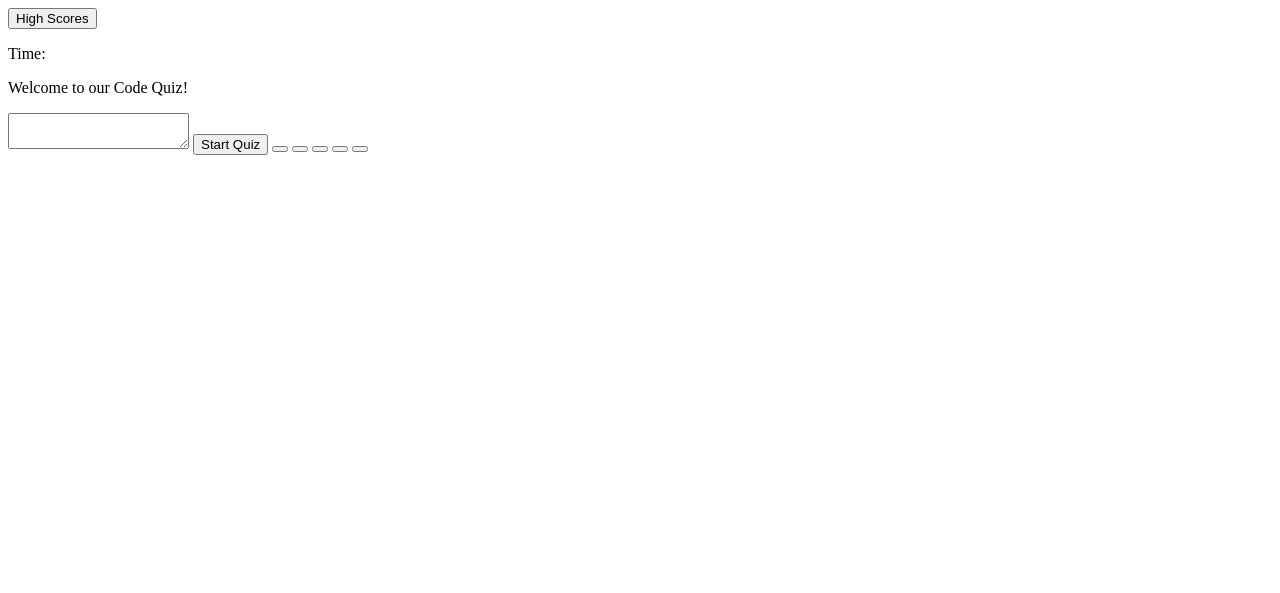
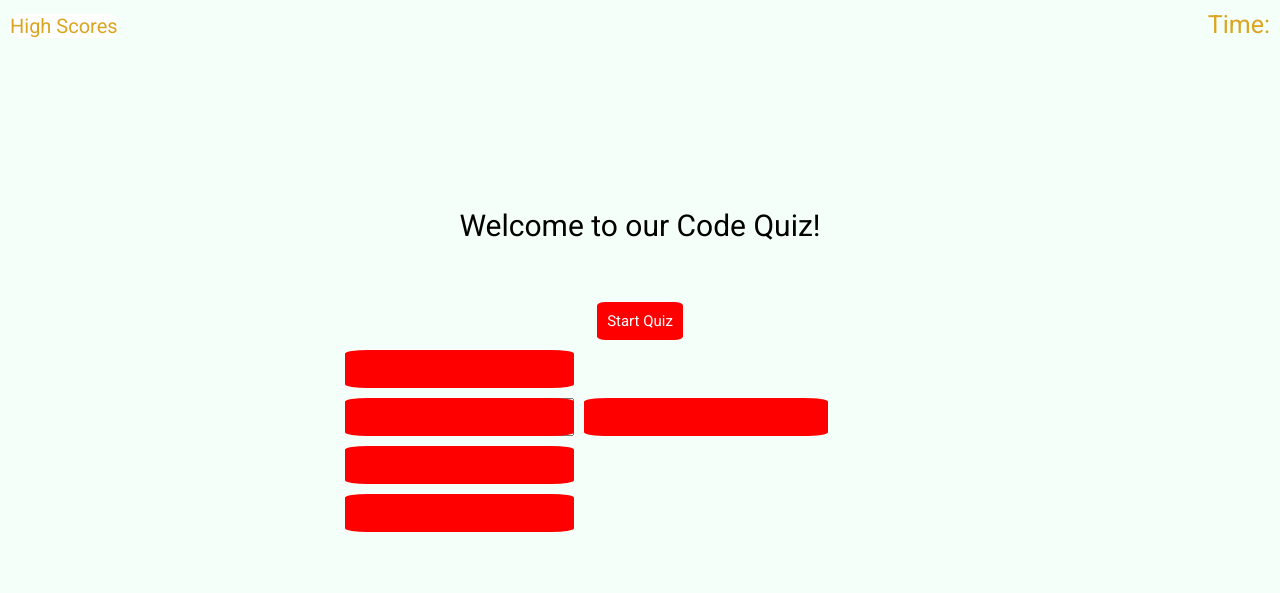
Before and after one commit to zmirza0/Code-Quiz, a plain HTML site: page index.html in a window 1280 px wide. Drawn offline with Linux system fonts and the light colour scheme.

Commit message:
added css

```diff
--- a/css/style.css
+++ b/css/style.css
@@ -0,0 +1,354 @@
+* {
+    margin: 0;
+    padding: 0;
+    box-sizing: border-box;
+}
+
+body {
+    font-family: 'Roboto';font-size: 25px;
+    background-color: mintcream;
+}
+
+header {
+    display: flex;
+    justify-content: space-between;
+    flex-wrap: wrap;
+    list-style: none;
+    color: goldenrod;
+    height: 60px;
+    font-size: 2vw;
+    padding-top: 10px;
+    padding-left: 10px;
+    padding-right: 10px;
+    font-family: 'Roboto';font-size: 25px;
+  }
+
+.btnHeader {
+    border-radius: 10px;
+    background-color: white;
+    text-decoration: none;
+    border: 0;
+    outline: 0;
+    color: goldenrod;
+    font-family: 'Roboto';font-size: 20px;
+}
+
+.btnHeader:hover {
+
+    background-color: red;
+
+
+
+}
+
+.btn {
+    border-radius: 12px;
+    border: 0;
+    outline: 0;
+    background-color: red;
+    color: white;
+    font-family: 'Roboto';font-size: 10px;
+}
+
+
+
+#mainSection {
+    margin-left: 25%;
+    margin-right: 25%;
+    display: flex;
+    flex-wrap: wrap;
+    flex-direction: column;
+    justify-content: center;
+    margin-top: 50px;
+    font-family: 'Roboto';font-size: 22px;
+}
+
+
+
+
+#gridContainer {
+    display: grid;
+    grid-template-columns: repeat(2, 1fr) 2fr 1fr;
+    grid-template-rows: repeat(10, 1fr);
+    gap: 10px 10px;
+    font-family: 'Roboto';font-size: 22px;
+}
+
+
+#questionDisplay {
+    text-align: center;
+    align-self: baseline;
+    grid-column: 2 / span 2;
+    grid-row: 1 / span 5;
+    place-self: center;
+    font-size: 30px;
+}
+
+#finalScoreDisplay {
+
+    grid-column: 1 / span 2;
+    grid-row: 6 / span 1;
+    font-size: 15px;
+}
+
+
+
+#enterInitials {
+
+    grid-column: 1 / span 1;
+    grid-row: 7 / span 1;
+    font-size: 15px;
+}
+
+
+#enterInitialsTextArea {
+
+    grid-column: 2 / span 1;
+    grid-row: 7 / span 1;
+    font-size: 15px;
+    resize: none;
+
+}
+
+#submitScore {
+    grid-column: 3 / span 1;
+    grid-row: 7 / span 1;
+    padding: 10px 10px 10px 10px;
+    border-radius: 10%;
+    border: 0;
+    outline: 0;
+    background-color: red;
+    color: white;
+    font-family: 'Roboto';font-size: 15px;
+}
+
+#start-quiz {
+    grid-column: 2 / span 2;
+    grid-row: 5 / span 1;
+    padding: 10px 10px 10px 10px;
+    border-radius: 10%;
+    border: 0;
+    outline: 0;
+    background-color: red;
+    place-self: center;
+    color: white;
+    font-family: 'Roboto';font-size: 15px;
+}
+
+#answer1 {
+    grid-column: 1 / span 2;
+    grid-row: 6 / span 1;
+    padding: 10px 10px 10px 10px;
+    border-radius: 10%;
+    border: 0;
+    outline: 0;
+    background-color: red;
+    color: white;
+    font-family: 'Roboto';font-size: 15px;
+    margin-left: 25px;
+}
+
+#answer2 {
+    grid-column: 1 / span 2;
+    grid-row: 7 / span 1;
+    padding: 10px 10px 10px 10px;
+    border-radius: 10%;
+    border: 0;
+    outline: 0;
+    background-color: red;
+    color: white;
+    font-family: 'Roboto';font-size: 15px;
+    margin-left: 25px;
+    margin-left: 25px;
+
+}
+
+#answer3 {
+    grid-column: 1 / span 2;
+    grid-row: 8 / span 1;
+    padding: 10px 10px 10px 10px;
+    border-radius: 10%;
+    border: 0;
+    outline: 0;
+    background-color: red;
+    color: white;
+    font-family: 'Roboto';font-size: 15px;
+    margin-left: 25px;
+}
+
+#answer4 {
+    grid-column: 1 / span 2;
+    grid-row: 9 / span 1;
+    padding: 10px 10px 10px 10px;
+    border-radius: 10%;
+    border: 0;
+    outline: 0;
+    background-color: red;
+    color: white;
+    font-family: 'Roboto';font-size: 15px;
+    margin-left: 25px;
+}
+
+
+
+
+
+
+#answer1:hover{
+
+    background-color: goldenrod;
+
+}
+
+#answer2:hover{
+
+    background-color: goldenrod;
+
+}
+
+#answer3:hover{
+
+    background-color: goldenrod;
+
+}
+
+#answer4:hover{
+
+    background-color: goldenrod;
+
+}
+
+#submitScore:hover{
+
+    background-color: goldenrod;
+
+}
+
+
+
+#answerCorrectWrongGrid {
+    display: grid;
+    grid-template-columns: 4fr;
+    grid-template-rows: repeat(2, 1fr);
+    gap: 10px 10px;
+    font-family: 'Roboto';font-size: 22px;
+
+}
+
+#answerCorrectWrong {
+    text-align: left;
+    grid-column: 1 / span 4;
+    grid-row: 1 / span 2;
+
+}
+
+
+
+@media screen and (max-width: 768px) {
+
+
+
+    #answer1:hover{
+
+        background-color: goldenrod;
+
+    }
+
+    #answer2:hover{
+
+        background-color: goldenrod;
+
+    }
+
+    #answer3:hover{
+
+        background-color: goldenrod;
+
+    }
+
+    #answer4:hover{
+
+        background-color: goldenrod;
+
+    }
+
+    #submitScore:hover{
+
+        background-color: goldenrod;
+
+    }
+
+
+
+    #questionDisplay {
+        font-size: 25px;
+    }
+
+    #answer1 {
+        grid-column: 2 / span 2;
+    }
+
+    #answer2 {
+        grid-column: 2 / span 2;
+
+    }
+
+    #answer3 {
+        grid-column: 2 / span 2;
+    }
+
+    #answer4 {
+        grid-column: 2 / span 2;
+    }
+
+
+
+}
+
+
+
+@media screen and  (max-width: 575px) {
+
+    #answer1:hover{
+
+        background-color: goldenrod;
+
+    }
+
+    #answer2:hover{
+
+        background-color: goldenrod;
+
+    }
+
+    #answer3:hover{
+
+        background-color: goldenrod;
+
+    }
+
+    #answer4:hover{
+
+        background-color: goldenrod;
+
+    }
+
+    #submitScore:hover{
+
+        background-color: goldenrod;
+
+    }
+
+
+    #mainSection {
+        margin-left: 5%;
+        margin-right: 5%;
+    }
+
+    #questionDisplay {
+        grid-column: 2 / span 2;
+        font-size: 15px;
+    }
+
+
+  }
--- a/index.html
+++ b/index.html
@@ -11,7 +11,7 @@
 <body>
     <header>
         <div>
-            <button class="btnHeader" id="View-high-scores">High Scores</button>
+            <button class="btnHeader" id="view-high-scores">High Scores</button>
         </div>
         <div>
             <p>Time: <span id="timeLeft"></span></p>
@@ -38,6 +38,7 @@
             </div>
 
     </section>
+    </section>
 
     <script src="./js/script.js"></script>
 </body>
```
